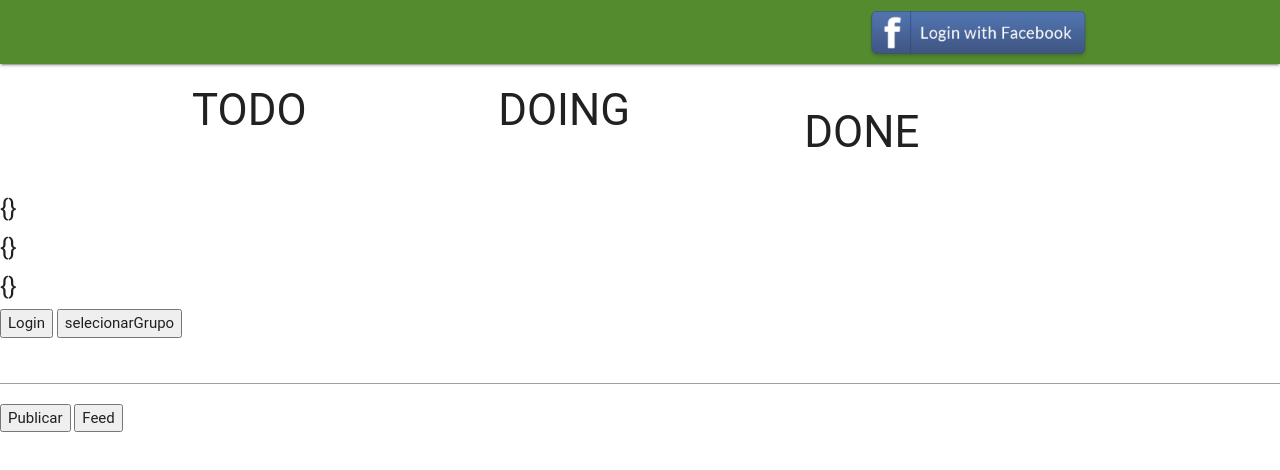
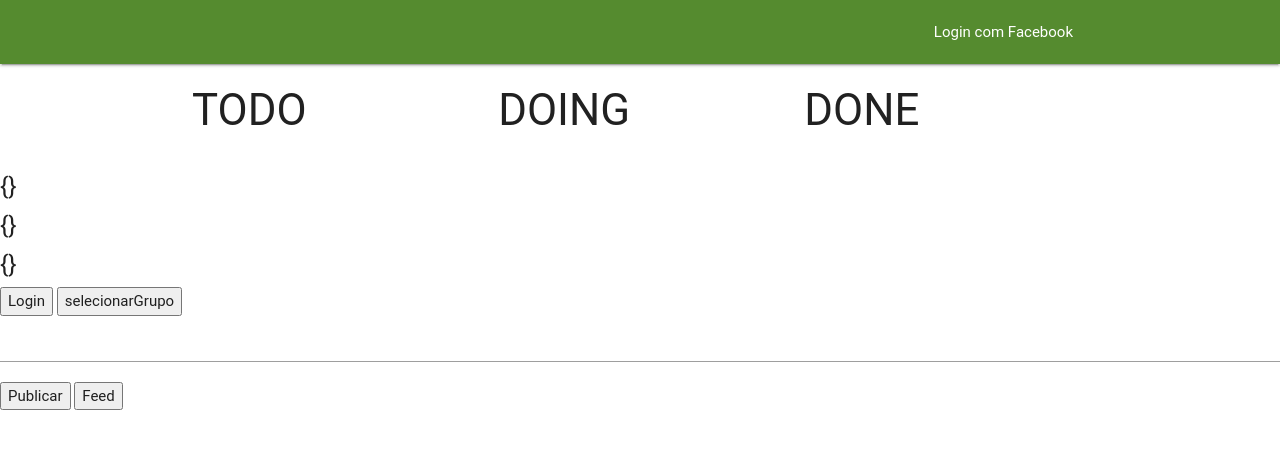
Before and after one commit to wandersoncs/Kanban-Facebook, a plain HTML site: page index.html in a window 1280 px wide. Drawn offline with Linux system fonts and the light colour scheme; a web font is replaced by a local one.

```diff
--- a/index.html
+++ b/index.html
@@ -27,7 +27,7 @@
     <div class="nav-wrapper light-green darken-3">
       <div class="container">
         <ul class="right hide-on-med-and-down">
-          <li><img class="img-nav" src="img/login.png" alt="Login com Facebook" ng-click="logar()"></li>
+          <li><a ng-click="logar()">Login com Facebook</a></li>
         </ul>
       </div>
     </div>
```
